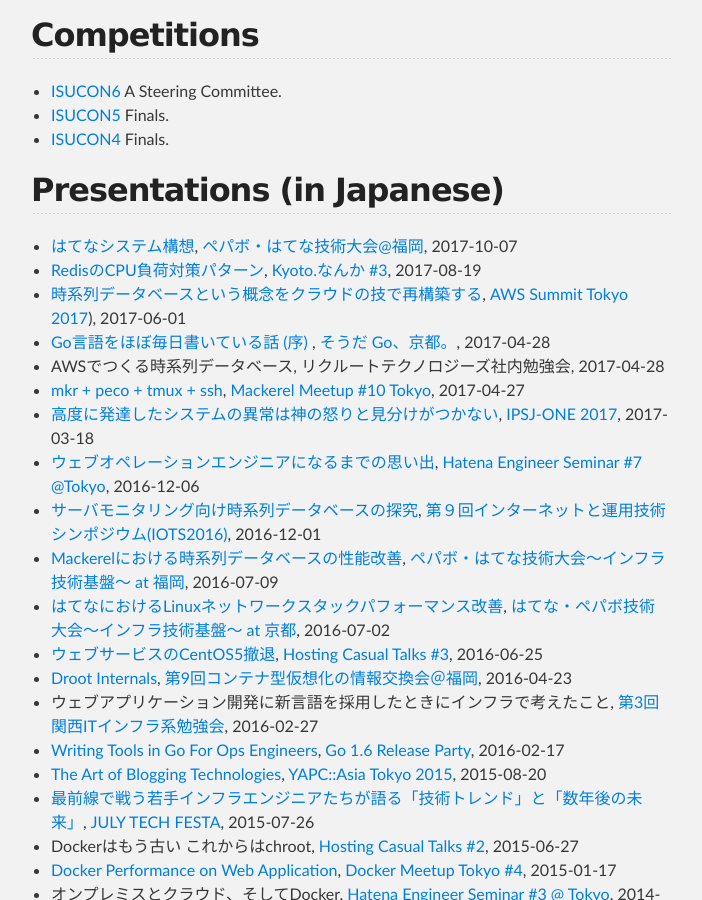
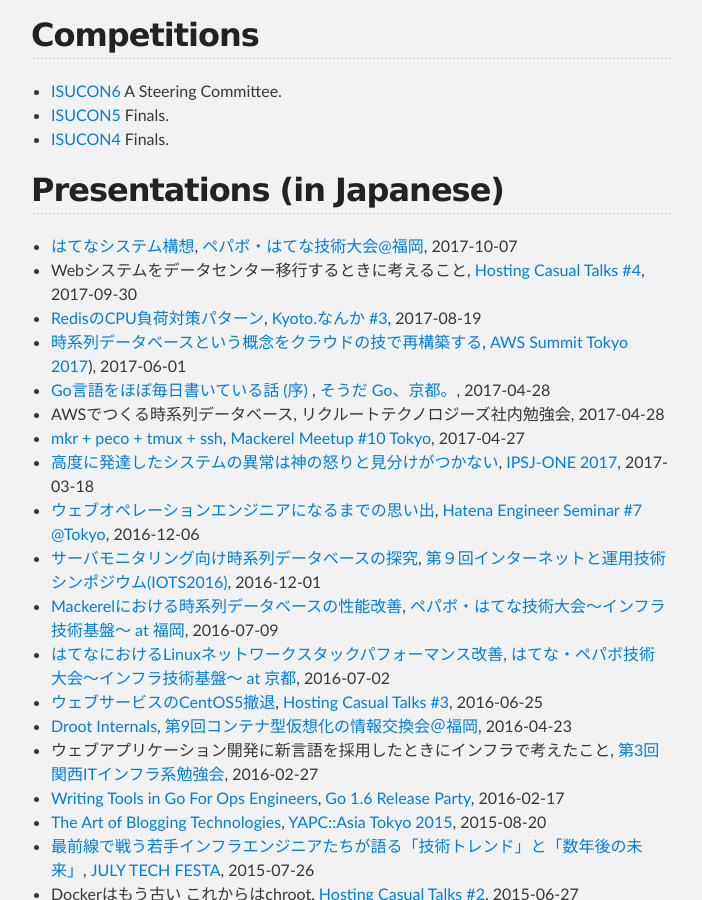
Before and after one commit to yuuki/yuuk.io, a Jekyll site: the page built from index.md, in a window 1280 px wide and 900 px high, scrolled down 1711 px. Shown: the whole window, without its empty margins (289-991 px from the left). Built offline with Jekyll 4.4.1, drawn with Linux system fonts in a browser that asks for light colours; nearby versions of some CDN libraries.

Commit message:
Sync README.md in master branch to index.md in gh-pages

```diff
--- a/index.md
+++ b/index.md
@@ -59,6 +59,7 @@
 ## Presentations (in Japanese)
 
 - [はてなシステム構想](https://speakerdeck.com/yuukit/the-concept-of-hatena-system), [ペパボ・はてな技術大会@福岡](https://pepabo.connpass.com/event/65932/), 2017-10-07
+- Webシステムをデータセンター移行するときに考えること, [Hosting Casual Talks #4](https://connpass.com/event/62208/), 2017-09-30
 - [RedisのCPU負荷対策パターン](https://speakerdeck.com/yuukit/redisfalsecpufu-he-dui-ce-patan), [Kyoto.なんか #3](https://kyoto-nanka.connpass.com/event/62617/), 2017-08-19
 - [時系列データベースという概念をクラウドの技で再構築する](https://speakerdeck.com/yuukit/the-rebuild-of-time-series-database-on-aws), [AWS Summit Tokyo 2017](http://www.awssummit.tokyo/)), 2017-06-01
 - [Go言語をほぼ毎日書いている話 (序) ](https://speakerdeck.com/yuukit/daily-coding-in-go), [そうだ Go、京都。](https://go-kyoto.connpass.com/event/55599/), 2017-04-28
```
